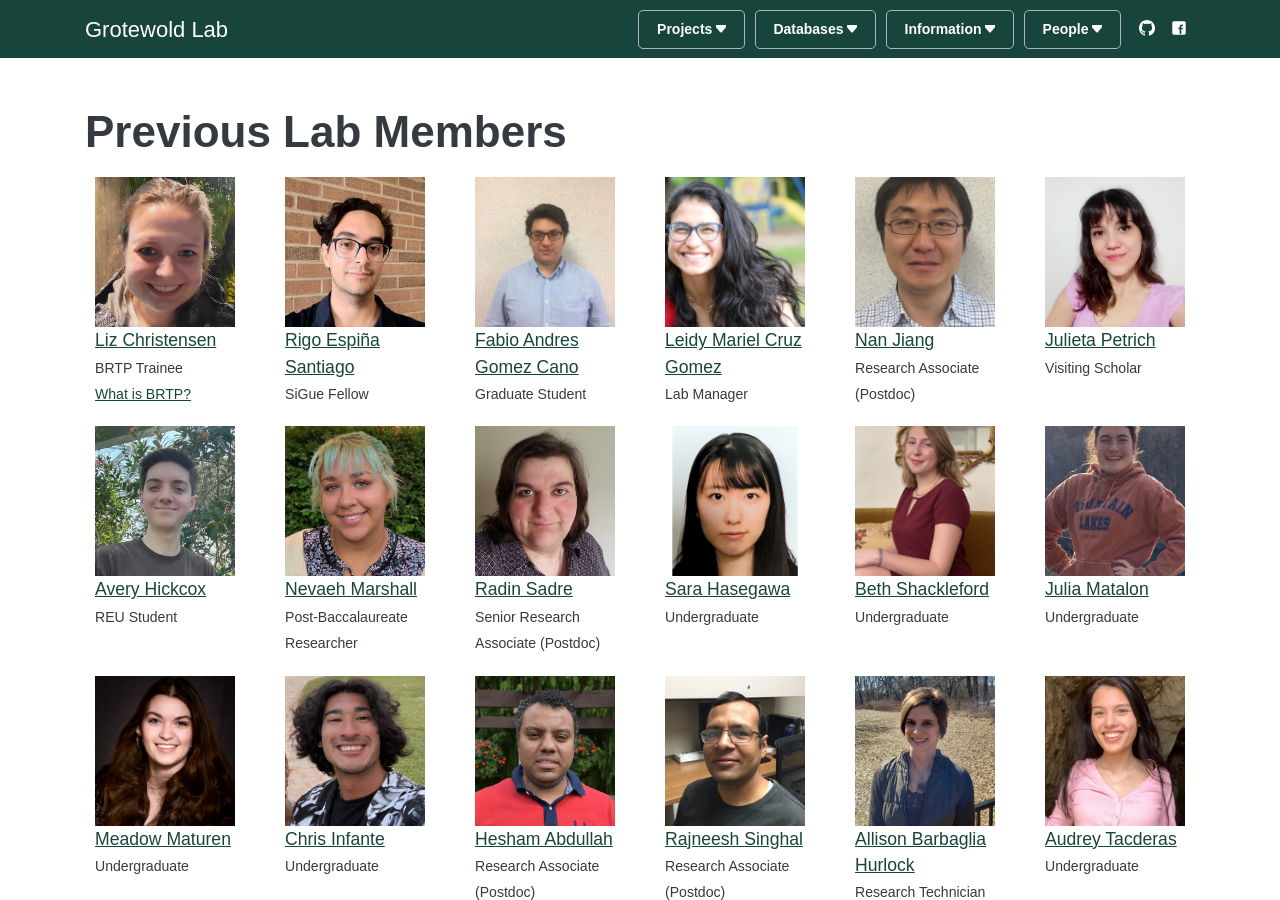
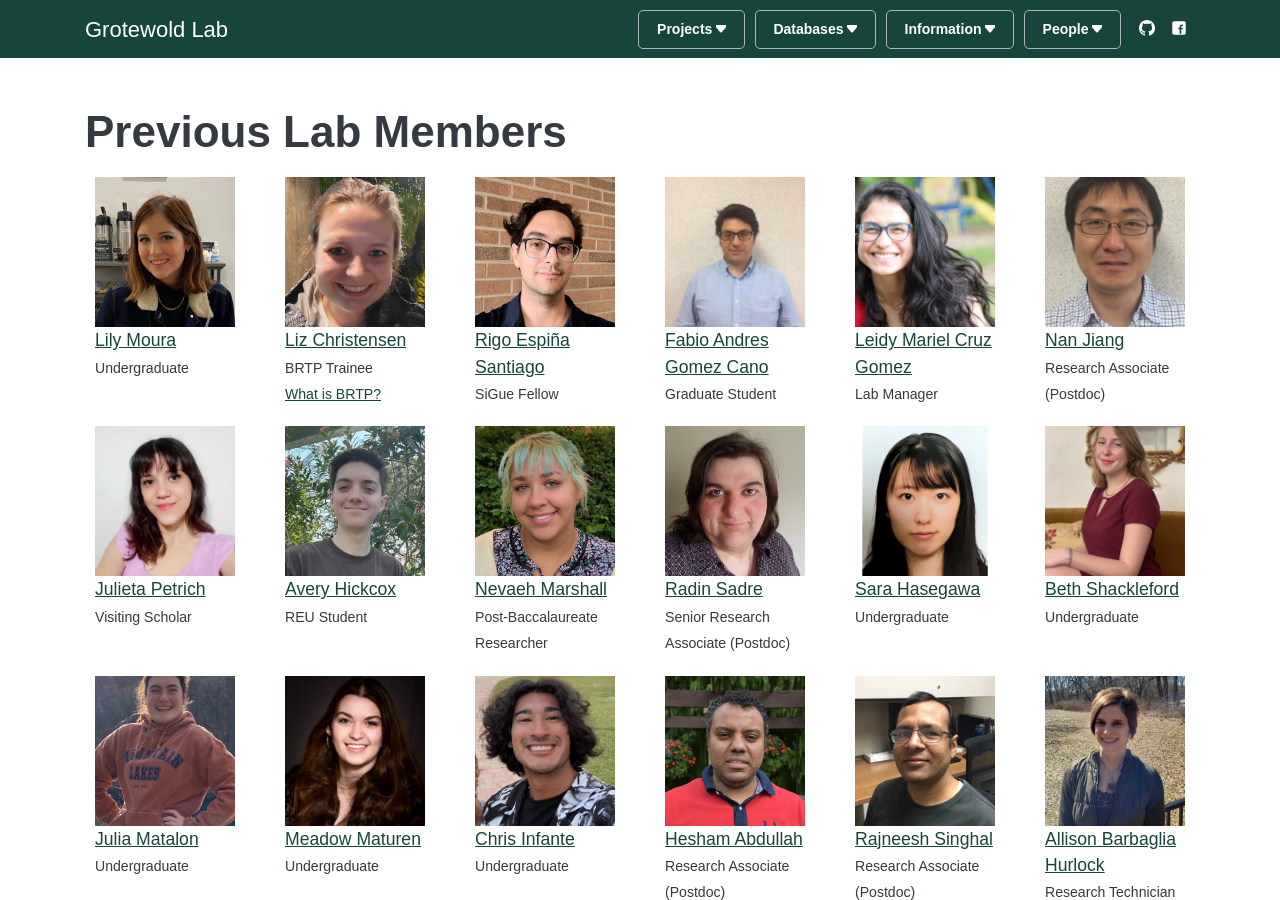
Before and after one commit to grotewold-lab/grotewold-lab.github.io, a Jekyll site: the page built from pastpeople.md, in a window 1280 px wide and 900 px high. Built offline with Jekyll 4.4.1, drawn with Linux system fonts in a browser that asks for light colours; part of the change alters nothing that is shown.

Commit message:
Update _config.yml

```diff
--- a/_config.yml
+++ b/_config.yml
@@ -101,11 +101,11 @@ current_members:
 
 current_undergrads:
   - people/hannah-vandeweert.md
-  - people/lily-moura.md
   - people/luke-benedict.md
 
 
 former_members:
+  - people/lily-moura.md
   - people/liz-christensen.md
   - people/rigo-santiago.md
   - people/fabio-gomez-cano.md
```
